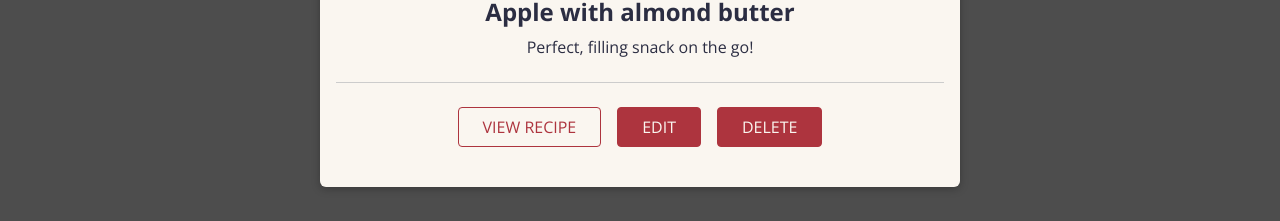
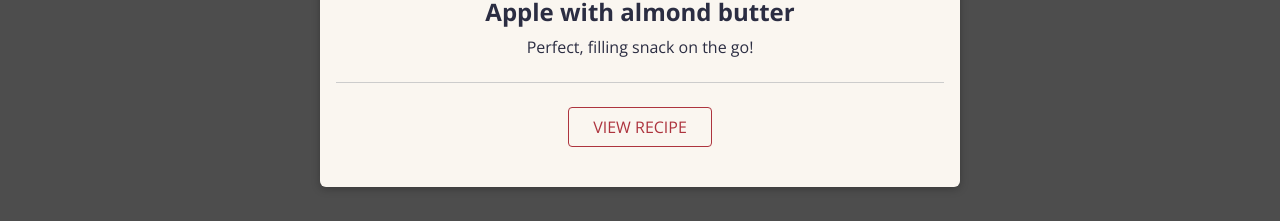
Before and after one commit to kim-mccallum/recipe-app-frontend, a React (Create React App) app: page /u1/recipes in a window 1280 px wide. Shown: the part 437-658 px from the top of the page. Built offline with nearby package versions, Linux system fonts and the light colour scheme.

Commit message:
added auth/logout

```diff
--- a/src/recipes/components/RecipeItem.js
+++ b/src/recipes/components/RecipeItem.js
@@ -1,11 +1,14 @@
-import React, { useState } from "react";
+import React, { useState, useContext } from "react";
 
 import Card from "../../shared/components/UIElements/Card";
 import Button from "../../shared/components/FormElements/Button";
 import Modal from "../../shared/components/UIElements/Modal";
+import { AuthContext } from "../../shared/context/auth-context";
+
 import "./RecipeItem.css";
 
 const RecipeItem = (props) => {
+  const auth = useContext(AuthContext);
   const [showRecipe, setShowRecipe] = useState(false);
   const [showConfirmModal, setShowConfirmModal] = useState(false);
 
@@ -74,10 +77,14 @@ const RecipeItem = (props) => {
             <Button inverse onClick={openRecipeHandler}>
               VIEW RECIPE
             </Button>
-            <Button to={`/recipes/${props.id}`}>EDIT</Button>
-            <Button danger onClick={showDeleteWarningHandler}>
-              DELETE
-            </Button>
+            {auth.isLoggedIn && (
+              <Button to={`/recipes/${props.id}`}>EDIT</Button>
+            )}
+            {auth.isLoggedIn && (
+              <Button danger onClick={showDeleteWarningHandler}>
+                DELETE
+              </Button>
+            )}
           </div>
         </Card>
       </li>
--- a/src/shared/components/Navigation/NavLinks.css
+++ b/src/shared/components/Navigation/NavLinks.css
@@ -70,7 +70,7 @@
 
   .nav-links button:hover,
   .nav-links button:active {
-    background: #f8df00;
+    background: #fe5d26;
     color: #292929;
   }
 }
--- a/src/shared/components/Navigation/NavLinks.js
+++ b/src/shared/components/Navigation/NavLinks.js
@@ -28,6 +28,11 @@ const NavLinks = (props) => {
           <NavLink to="/auth">AUTHENTICATE</NavLink>
         </li>
       )}
+      {auth.isLoggedIn && (
+        <li>
+          <button onClick={auth.logout}>LOGOUT</button>
+        </li>
+      )}
     </ul>
   );
 };
```
Also changed, not shown: 1 other file (tests, documents, lock files or other folders).
